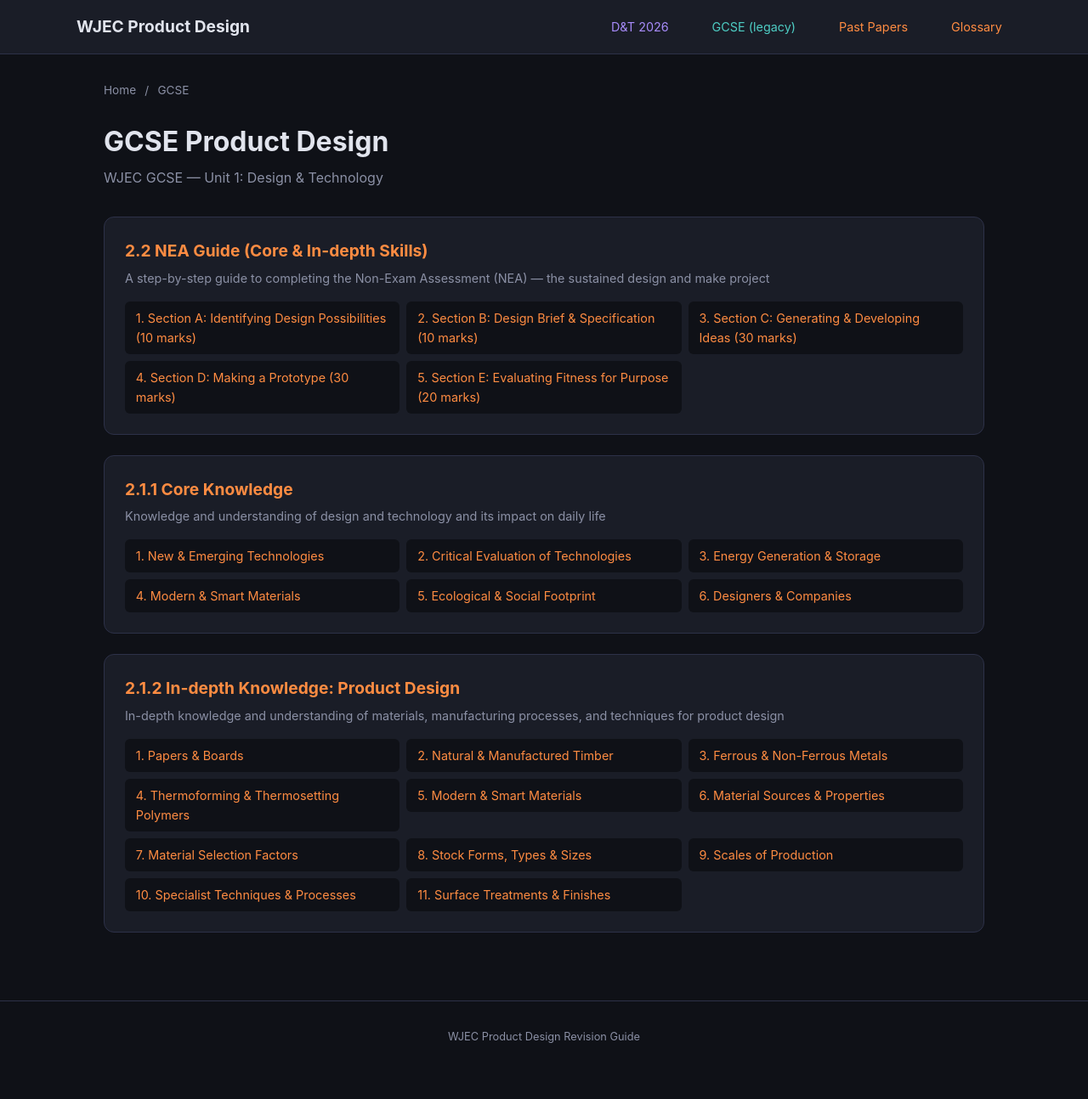
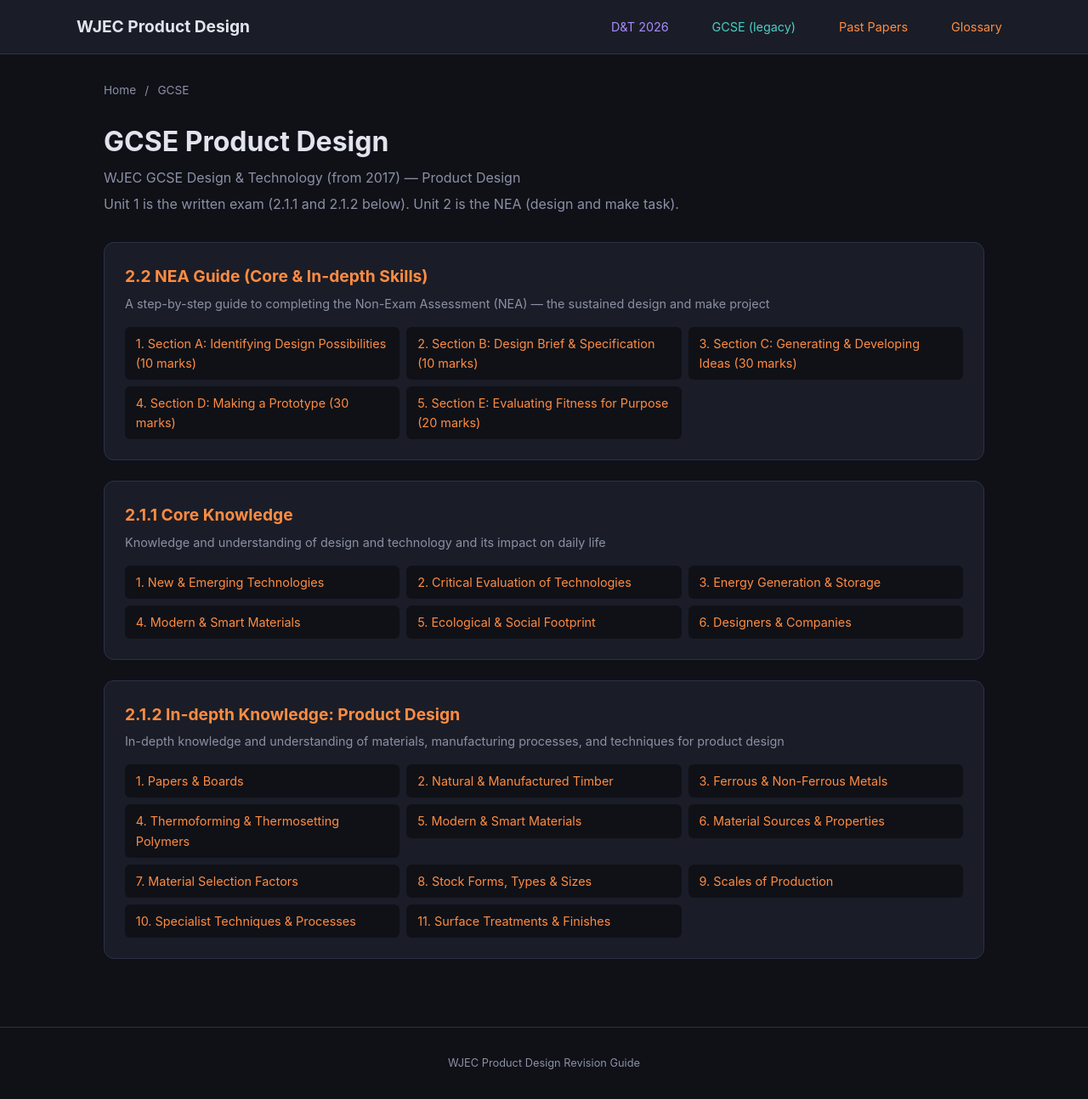
Before and after one commit to jase1979/pd, a Jekyll site: the page built from gcse/index.html, in a window 1280 px wide and 1294 px high. Shown: the whole window at 85% size. Built offline with Jekyll 4.4.1, drawn with Linux system fonts in a browser that asks for light colours.

Commit message:
docs(gcse): clarify that Unit 1 is the exam (2.1.1 and 2.1.2) and Unit 2 is the NEA
Co-Authored-By: Claude Opus 5.5 <noreply@anthropic.com>
Claude-Session: https://claude.ai/code/session_01DpfhjA9JZdn9Fs3Y2Cfuwh

```diff
--- a/_data/levels.yml
+++ b/_data/levels.yml
@@ -9,5 +9,5 @@
   display: GCSE
   tag: LEGACY
   url: /gcse/
-  subtitle: "WJEC GCSE — Unit 1: Design & Technology"
-  home_desc: "Unit 1 — Core Knowledge & Product Design"
+  subtitle: "WJEC GCSE Design & Technology (from 2017) — Product Design"
+  home_desc: "Unit 1 exam (2.1.1 Core & 2.1.2 Product Design) and Unit 2 NEA guide"
--- a/gcse/index.html
+++ b/gcse/index.html
@@ -12,6 +12,7 @@ title: GCSE Product Design
 <div class="level-header">
   <h1>{{ _level.display }} Product Design</h1>
   <p>{{ _level.subtitle }}</p>
+  <p>Unit 1 is the written exam (2.1.1 and 2.1.2 below). Unit 2 is the NEA (design and make task).</p>
 </div>
 
 {% include level-units.html level="gcse" %}
```
Also changed, not shown: gcse/nea/section-a/index.md (+1 -1 lines).
